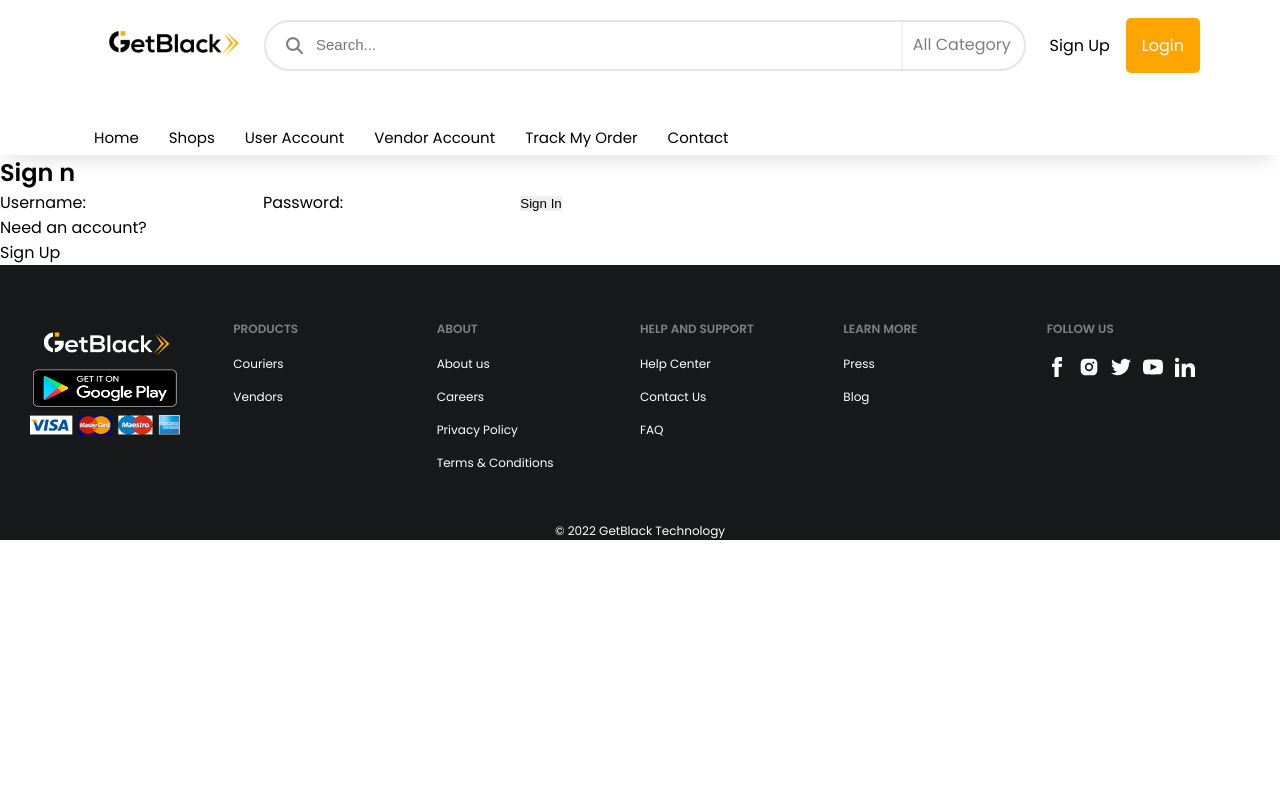
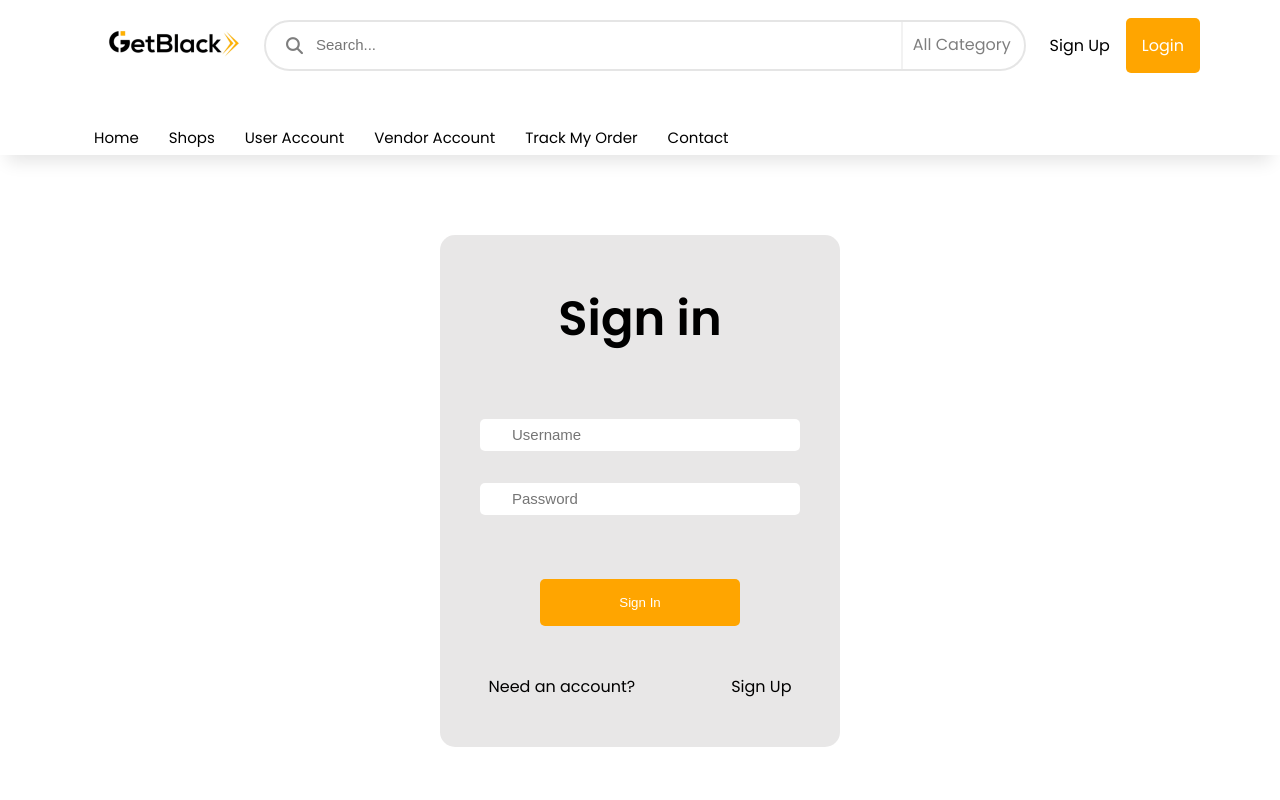
Before and after one commit to abdussalam-mustapha/GetBlack-2-master, a React (Create React App) app: page /login in a window 1280 px wide. Shown: the top 800 px of the page. Built offline with nearby package versions, Linux system fonts and the light colour scheme.

Commit message:
new update

```diff
--- a/src/App.css
+++ b/src/App.css
@@ -547,6 +547,66 @@ button {
   border-radius: 5px;
 }
 
+.login-section {
+  /* width: 60%; */
+  /* background-color: #0f3460; */
+  display: flex;
+  flex-direction: column;
+  justify-content: center;
+  align-items: center;
+}
+
+.login {
+  display: flex;
+  background-color: #1d1c1c1a;
+  width: 400px;
+  flex-direction: column;
+  align-items: center;
+  justify-content: center;
+  margin: 5rem 0;
+  border-radius: 15px;
+}
+
+.btn-login {
+  margin: 3rem 0 0 0;
+}
+
+.sign_flex {
+  display: flex;
+  justify-content: space-between;
+  align-items: center;
+}
+ .sign_flex p,
+ .sign_flex span {
+  margin: 3rem 3rem;
+ }
+
+.login_header {
+  font-size: 3rem;
+  margin: 3rem 0;
+}
+
+.login-section input {
+  display: flex;
+  flex-direction: column;
+  width: 20rem;
+  height: 2rem;
+  border-radius: 5px;
+  margin: 1rem 0;
+  padding-left: 2rem;
+}
+
+.login-section form {
+  display: flex;
+  flex-direction: column;
+  justify-content: center;
+  align-items: center;
+}
+
+.btn-login {
+  width: 200px !important;
+}
+
 @media screen and (max-width: 1000px) {
   .about-card {
     width: 300px;
--- a/src/common/signup/Login.jsx
+++ b/src/common/signup/Login.jsx
@@ -29,42 +29,48 @@ const Login = () => {
 
     return (
         <>
+            <section className='login-section'>
                 {
                     success ?
                         (
-                    <section>
+                            <section className='login'>
                                 <p ref={errRef} className={errMsg ? "errmsg" : "offscreen"} aria-live="assertive">{errMsg}</p>
-                        <h1>Sign n</h1>
+                                <h1 className="login_header">Sign in</h1>
                                 <form onSubmit={handleSubmit}>
-                            <label htmlFor="username">Username:</label>
+                                    {/* <label htmlFor="username">Username:</label> */}
                                     <input
                                         type="text"
                                         id="username"
+                                        placeholder='Username'
                                         ref={userRef}
                                         autoComplete="off"
                                         onChange={(e) => setUser(e.target.value)}
                                         value={user}
                                         required
                                     />
-                            <label htmlFor="password">Password:</label>
+                                    {/* <label htmlFor="password">Password:</label> */}
                                     <input
                                         type="password"
                                         id="password"
+                                        placeholder='Password'
                                         ref={userRef}
                                         onChange={(e) => setPwd(e.target.value)}
                                         value={pwd}
                                         required
                                     />
-                            <button>Sign In</button>
+                                    <button className='btn btn-login'>Sign In</button>
                                 </form>
+                                <div className="sign_flex">
                                     <p>
                                         Need an account?
-                            <br />
+                                    </p>
+
                                     <span className="line">
                                         {/* put router link */}
                                         <a href="#">Sign Up</a>
                                     </span>
-                        </p>
+
+                                </div>
                             </section>
                         ) :
                         (
@@ -77,6 +83,7 @@ const Login = () => {
                             </section>
                         )
                 }
+            </section>
         </>
     )
 }
```
Lines whose indentation alone changed are shown as unchanged.
